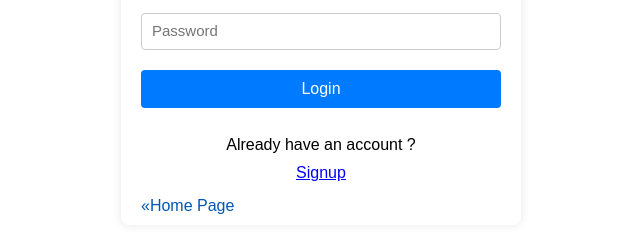
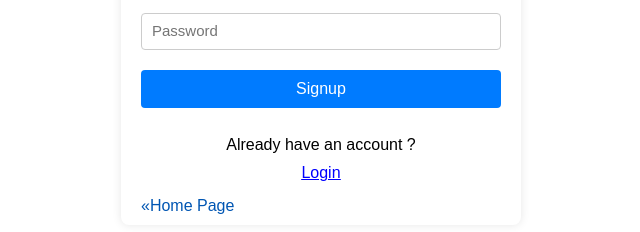
Before and after one commit to JigneshMahadik/realEstate-fullstack-frontend-app, a React (Create React App) app: page /Signup in a window 1280 px wide. Shown: the part 260-492 px from the top of the page, without its empty margins (319-959 px from the left). Built offline with nearby package versions, Linux system fonts and the light colour scheme.

Commit message:
Changed button name again which was mistakenly changed to another place

```diff
--- a/src/Pages/Signup.js
+++ b/src/Pages/Signup.js
@@ -41,10 +41,10 @@ export function Signup(){
                     <input type="text" name="mobile" id="mobile" placeholder="Mobile Number" required/>
                     <input type="text" name="email" id="email" placeholder="Email" required/>
                     <input type="password" name="password" id="password" placeholder="Password" required/>
-                    <button type="submit">Login</button>
+                    <button type="submit">Signup</button>
                     <br></br><br></br>
                     <p id="dont-have-acc">Already have an account ?</p>
-                    <NavLink to="/Login"><p id="btn-signup">Signup</p></NavLink>
+                    <NavLink to="/Login"><p id="btn-signup">Login</p></NavLink>
                     <NavLink to="/"><p id="btn-home">&laquo;Home Page</p></NavLink>
                     <br></br>
                 </form>
```
